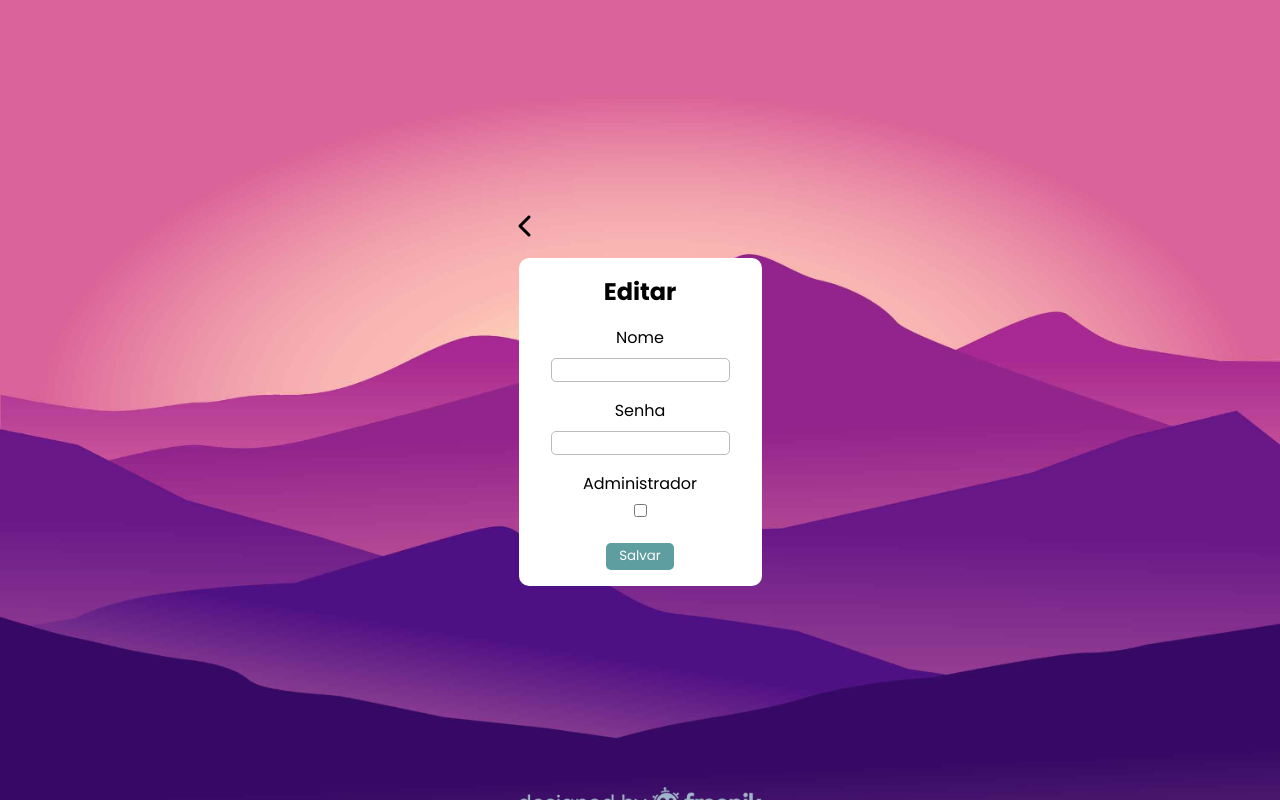
After one commit to evaaldo/GERENCIAMENTO-USUARIOS, an ASP.NET Core app: template Views/Usuario/Editar.cshtml in a window 1280 px wide. The commit adds this page. Run offline with ASP.NET Core 8, Linux system fonts and the light colour scheme; the template is opened without the code that fills it, so the values that code supplies are empty; style sheets or scripts are compiled from the project's sources; some libraries are stand-ins or nearby versions.

Commit message:
Tela de edição e Tempdata

```diff
--- /dev/null
+++ b/Views/Usuario/Editar.cshtml
@@ -0,0 +1,47 @@
+@model GerenciamentoUsuarios.Models.Usuario
+
+@{
+    var mensagem = TempData["MensagemEditar"] as string;
+}
+
+<!DOCTYPE html>
+<html lang="en">
+<head>
+    <meta charset="utf-8" />
+    <meta name="viewport" content="width=device-width, initial-scale=1.0" />
+    <title>@ViewData["Title"] Editar</title>
+
+    <link rel="stylesheet" href="~/css/site.css" asp-append-version="true" />
+    <link rel="stylesheet" href="~/GerenciamentoUsuarios.styles.css" asp-append-version="true" />
+
+    <script src="https://kit.fontawesome.com/88cbac72fc.js" crossorigin="anonymous" defer></script>
+</head>
+<body class="editarBody">
+    <section class="editar">
+        <a asp-action="Listagem"><i class="fa-solid fa-chevron-left"></i></a>
+        <form class="editarForm" asp-action="Editar">
+            <h1>Editar @Model.Nome</h1>
+            <div>
+                <label asp-for="Nome">Nome</label>
+                <input asp-for="Nome" type="text">
+            </div>
+            <div>
+                <label asp-for="Senha">Senha</label>
+                <input asp-for="Senha" type="password">
+            </div>
+            <div class="admin-form">
+                <label asp-for="Admin">Administrador</label>
+                <input asp-for="Admin" type="checkbox">
+            </div>
+            <button type="submit" value="" class="btn btnLogin">Salvar</button>
+
+            @if (!string.IsNullOrEmpty(mensagem))
+            {
+                <script>
+                    alert('@mensagem');
+                </script>
+            }
+        </form>
+    </section>
+</body>
+</html>
--- a/Views/Usuario/Listagem.cshtml
+++ b/Views/Usuario/Listagem.cshtml
@@ -34,7 +34,7 @@
                         <td>@usuario.Nome</td>
                         <td>@usuario.Senha</td>
                         <td>@usuario.Admin</td>
-                        <td><a asp-action="Editar"><i class="fa-solid fa-pen-to-square"></i></a><a asp asp-action="Excluir" asp-route-id="@usuario.ID"><i class="fa-solid fa-trash"></i></a></td>
+                        <td><a asp-action="Editar" asp-route-id="@usuario.ID"><i class="fa-solid fa-pen-to-square"></i></a><a asp asp-action="Excluir" asp-route-id="@usuario.ID"><i class="fa-solid fa-trash"></i></a></td>
                     </tr>
                 </tbody>
             }
--- a/wwwroot/css/site.css
+++ b/wwwroot/css/site.css
@@ -222,3 +222,73 @@ body {
   background-color: black;
   opacity: .8;
 }
+
+@media screen and (max-width: 1024px) {
+
+
+
+}
+
+.editar {
+  display: flex;
+  flex-direction: column;
+  gap: 1em;
+}
+
+.editar h1 {
+  margin-bottom: 0;
+}
+
+.editarForm {
+  background-color: white;
+  padding: 1em 2em;
+  display: flex;
+  flex-direction: column;
+  justify-content: center;
+  align-items: center;
+  border-radius: 10px;
+  color: black;
+}
+
+.editarForm div {
+  color: black;
+  display: flex;
+  flex-direction: column;
+  justify-content: center;
+  align-items: center;
+  margin-top: 1em;
+}
+
+.editarForm label {
+  margin-bottom: .5em;
+}
+
+.editarForm input {
+  border-radius: 5px;
+  border: 1px solid rgb(187, 187, 187);
+  padding: .25em 0;
+}
+
+.editarAcoes {
+  display: flex;
+  flex-direction: row;
+  justify-content: center;
+  align-items: center;
+}
+
+.editarForm button {
+  text-align: center;
+  margin-top: 2em;
+  color: white;
+  border-radius: 5px;
+  border: 0px;
+  padding: .25em 1em;
+  background-color: cadetblue;
+  font-family: 'Poppins', sans-serif;
+  cursor: pointer;
+  transition: .25s;
+}
+
+.editarForm button:hover {
+  background-color: black;
+}
```
Also changed, not shown: Controllers/UsuarioController.cs (+24 -3 lines), Views/Usuario/Cadastrar.cshtml (+11 -0 lines), Views/Usuario/Index.cshtml (+11 -0 lines), 11 other files.
